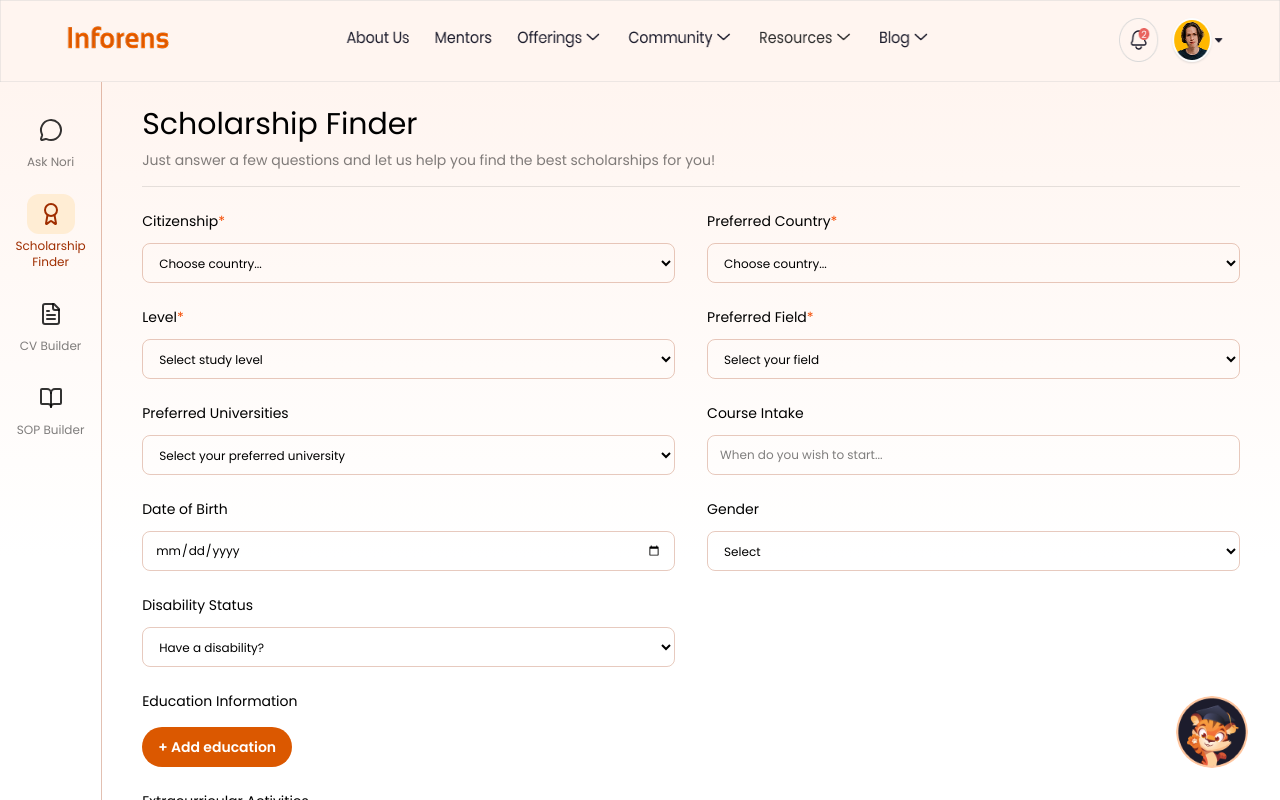
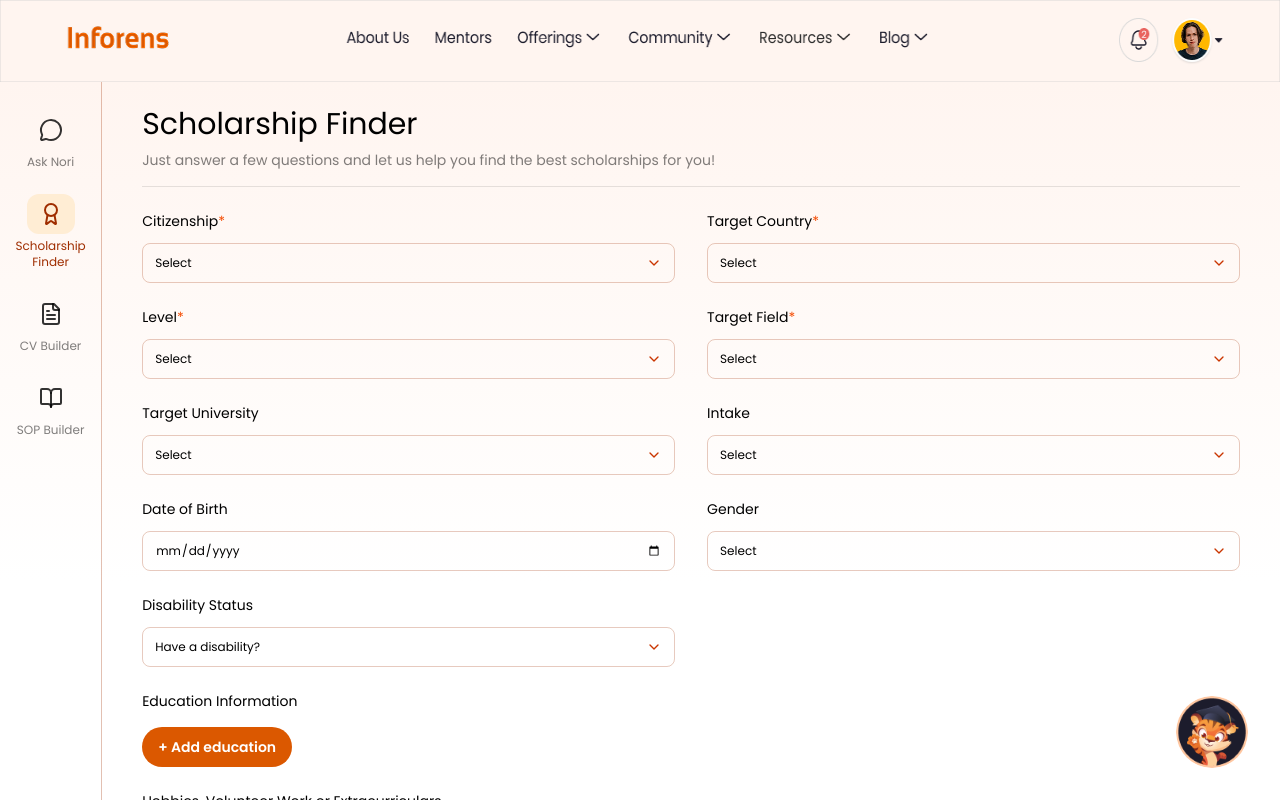
Before and after one commit to ks-inforens/chatbot, a React (Vite) app in the folder frontend/: page /scholarship-finder in a window 1280 px wide. Shown: the top 800 px of the page. Built offline with nearby package versions, Linux system fonts and the light colour scheme.

Commit message:
Latest update: scholarship finder complete

```diff
--- a/frontend/src/components/ScholarshipFinderForm.jsx
+++ b/frontend/src/components/ScholarshipFinderForm.jsx
@@ -1,5 +1,6 @@
 import React, { useState } from "react";
 import { options } from "../data/scholarshipFinderData";
+import SearchDropdown from "./SearchDropdown";
 
 // Helper function to get date string of exactly 18 years ago from today
 const getMinDOB = () => {
@@ -11,6 +12,9 @@ const getMinDOB = () => {
 export default function ScholarshipFinderForm({ form, setForm, onNext }) {
     const [error, setError] = useState("");
     const [validationErrors, setValidationErrors] = useState({});
+    const [countrySearch, setCountrySearch] = useState("");
+    const [universitySearch, setUniversitySearch] = useState("");
+    const [openDropdown, setOpenDropdown] = useState(null);
 
     const handleChange = (e) => {
         const { name, value } = e.target;
@@ -51,6 +55,32 @@ export default function ScholarshipFinderForm({ form, setForm, onNext }) {
         setValidationErrors({});
         setError("");
         onNext();
+    };
+
+    const filteredCountries = options["countries"].filter(c =>
+        c.toLowerCase().includes(countrySearch.toLowerCase())
+    );
+
+    const filteredUnis = options["universities"].filter(c =>
+        c.toLowerCase().includes(universitySearch.toLowerCase())
+    );
+
+    const handleSelect = (name, value) => {
+        setForm(prev => ({ ...prev, [name]: value }));
+        setOpenDropdown(null);
+
+        // Clear validation error for this field
+        if (validationErrors[name]) {
+            setValidationErrors(prev => {
+                const newErrors = { ...prev };
+                delete newErrors[name];
+                return newErrors;
+            });
+        }
+    };
+
+    const toggleDropdown = (name) => {
+        setOpenDropdown(openDropdown === name ? null : name);
     };
 
     const addEducation = () => {
@@ -162,104 +192,90 @@ export default function ScholarshipFinderForm({ form, setForm, onNext }) {
                     <label className="text-sm mb-1">
                         Citizenship<span className="text-orange-600">*</span>
                     </label>
-                    <select
-                        name="citizenship"
-                        value={form.citizenship}
-                        onChange={handleChange}
-                        className="w-full text-xs h-10 px-3 border border-orange-800/25 rounded-lg"
-                    >
-                        <option value="">Choose country...</option>
-                        {options["countries"].map((c) => (
-                            <option key={c} value={c}>
-                                {c}
-                            </option>
-                        ))}
-                    </select>
+                    <SearchDropdown
+                        label={form.citizenship || "Select"}
+                        isOpen={openDropdown === "citizenship"}
+                        onToggle={() => toggleDropdown("citizenship")}
+                        searchable
+                        multiSelect={false}
+                        searchValue={countrySearch}
+                        onSearchChange={e => setCountrySearch(e.target.value)}
+                        options={filteredCountries.map(c => ({ id: c, name: c }))}
+                        selectedOptions={form.citizenship ? [form.citizenship] : []}
+                        onOptionToggle={id => handleSelect("citizenship", id)}
+                    />
                 </div>
 
                 <div className="flex flex-col gap-2">
                     <label className="text-sm mb-1">
-                        Preferred Country<span className="text-orange-600">*</span>
+                        Target Country<span className="text-orange-600">*</span>
                     </label>
-                    <select
-                        name="preferredCountry"
-                        value={form.preferredCountry}
-                        onChange={handleChange}
-                        className="w-full text-xs h-10 px-3 border border-orange-800/25 rounded-lg"
-                    >
-                        <option value="">Choose country...</option>
-                        {options["countries"].map((c) => (
-                            <option key={c} value={c}>
-                                {c}
-                            </option>
-                        ))}
-                    </select>
+                    <SearchDropdown
+                        label={form.preferredCountry || "Select"}
+                        isOpen={openDropdown === "preferredCountry"}
+                        onToggle={() => toggleDropdown("preferredCountry")}
+                        searchable
+                        multiSelect={false}
+                        searchValue={countrySearch}
+                        onSearchChange={e => setCountrySearch(e.target.value)}
+                        options={filteredCountries.map(c => ({ id: c, name: c }))}
+                        selectedOptions={form.preferredCountry ? [form.preferredCountry] : []}
+                        onOptionToggle={id => handleSelect("preferredCountry", id)}
+                    />
                 </div>
 
                 <div className="flex flex-col gap-2">
                     <label className="text-sm mb-1">
                         Level<span className="text-orange-600">*</span>
                     </label>
-                    <select
-                        name="studyLevel"
-                        value={form.studyLevel}
-                        onChange={handleChange}
-                        className="w-full text-xs h-10 px-3 border border-orange-800/25 rounded-lg"
-                    >
-                        <option value="">Select study level</option>
-                        {options["studyLevels"].map((level) => (
-                            <option key={level} value={level}>
-                                {level}
-                            </option>
-                        ))}
-                    </select>
+                    <SearchDropdown
+                        label={form.studyLevel || "Select"}
+                        isOpen={openDropdown === "studyLevel"}
+                        onToggle={() => toggleDropdown("studyLevel")}
+                        options={options["studyLevels"].map(s => ({ id: s, name: s }))}
+                        selectedOptions={form.studyLevel ? [form.studyLevel] : []}
+                        onOptionToggle={id => handleSelect("studyLevel", id)}
+                    />
                 </div>
 
                 <div className="flex flex-col gap-2">
                     <label className="text-sm mb-1">
-                        Preferred Field<span className="text-orange-600">*</span>
+                        Target Field<span className="text-orange-600">*</span>
                     </label>
-                    <select
-                        name="field"
-                        value={form.field}
-                        onChange={handleChange}
-                        className="w-full text-xs h-10 px-3 border border-orange-800/25 rounded-lg"
-                    >
-                        <option value="">Select your field</option>
-                        {options["fields"].map((f) => (
-                            <option key={f} value={f}>
-                                {f}
-                            </option>
-                        ))}
-                    </select>
+                    <SearchDropdown
+                        label={form.field || "Select"}
+                        isOpen={openDropdown === "field"}
+                        onToggle={() => toggleDropdown("field")}
+                        options={options["fields"].map(s => ({ id: s, name: s }))}
+                        selectedOptions={form.field ? [form.field] : []}
+                        onOptionToggle={id => handleSelect("field", id)}
+                    />
                 </div>
 
                 <div className="flex flex-col gap-2">
-                    <label className="text-sm mb-1">Preferred Universities</label>
-                    <select
-                        name="university"
-                        value={form.university}
-                        onChange={handleChange}
-                        className="w-full text-xs h-10 px-3 border border-orange-800/25 rounded-lg"
-                    >
-                        <option value="">Select your preferred university</option>
-                        {options["universities"].map((u) => (
-                            <option key={u} value={u}>
-                                {u}
-                            </option>
-                        ))}
-                    </select>
+                    <label className="text-sm mb-1">Target University</label>
+                    <SearchDropdown
+                        label={form.university || "Select"}
+                        isOpen={openDropdown === "university"}
+                        onToggle={() => toggleDropdown("university")}
+                        searchable
+                        searchValue={universitySearch}
+                        onSearchChange={e => setUniversitySearch(e.target.value)}
+                        options={filteredUnis.map(c => ({ id: c, name: c }))}
+                        selectedOptions={form.university ? [form.university] : []}
+                        onOptionToggle={id => handleSelect("university", id)}
+                    />
                 </div>
 
                 <div className="flex flex-col gap-2">
-                    <label className="text-sm mb-1">Course Intake</label>
-                    <input
-                        name="intake"
-                        value={form.intake}
-                        onChange={handleChange}
-                        type="text"
-                        placeholder="When do you wish to start..."
-                        className="w-full text-xs h-10 px-3 border border-orange-800/25 rounded-lg"
+                    <label className="text-sm mb-1">Intake</label>
+                    <SearchDropdown
+                        label={form.intake || "Select"}
+                        isOpen={openDropdown === "intake"}
+                        onToggle={() => toggleDropdown("intake")}
+                        options={options["intakes"].map(s => ({ id: s, name: s }))}
+                        selectedOptions={form.intake ? [form.intake] : []}
+                        onOptionToggle={id => handleSelect("intake", id)}
                     />
                 </div>
 
@@ -277,36 +293,26 @@ export default function ScholarshipFinderForm({ form, setForm, onNext }) {
 
                 <div className="flex flex-col gap-2">
                     <label className="text-sm mb-1">Gender</label>
-                    <select
-                        name="gender"
-                        value={form.gender}
-                        onChange={handleChange}
-                        className="w-full text-xs h-10 px-3 border border-orange-800/25 rounded-lg"
-                    >
-                        <option value="">Select</option>
-                        {options["genders"].map((g) => (
-                            <option key={g} value={g}>
-                                {g}
-                            </option>
-                        ))}
-                    </select>
+                    <SearchDropdown
+                        label={form.gender || "Select"}
+                        isOpen={openDropdown === "gender"}
+                        onToggle={() => toggleDropdown("gender")}
+                        options={options["genders"].map(s => ({ id: s, name: s }))}
+                        selectedOptions={form.gender ? [form.gender] : []}
+                        onOptionToggle={id => handleSelect("gender", id)}
+                    />
                 </div>
 
                 <div className="flex flex-col gap-2">
                     <label className="text-sm mb-1">Disability Status</label>
-                    <select
-                        name="disability"
-                        value={form.disability}
-                        onChange={handleChange}
-                        className="w-full text-xs h-10 px-3 border border-orange-800/25 rounded-lg"
-                    >
-                        <option value="">Have a disability?</option>
-                        {options["disabilityOptions"].map((d) => (
-                            <option key={d} value={d}>
-                                {d}
-                            </option>
-                        ))}
-                    </select>
+                    <SearchDropdown
+                        label={form.disability || "Have a disability?"}
+                        isOpen={openDropdown === "disability"}
+                        onToggle={() => toggleDropdown("disability")}
+                        options={options["disabilityOptions"].map(s => ({ id: s, name: s }))}
+                        selectedOptions={form.disability ? [form.disability] : []}
+                        onOptionToggle={id => handleSelect("disability", id)}
+                    />
                 </div>
                 {form.disability === "Yes" && (
                     <div className="flex flex-col gap-2">
@@ -364,7 +370,7 @@ export default function ScholarshipFinderForm({ form, setForm, onNext }) {
                                             onChange={e => updateEducation(i, "level", e.target.value)}
                                             className="w-full text-xs h-10 px-3 border border-orange-800/25 rounded-lg"
                                         >
-                                            <option value="">Select study level</option>
+                                            <option value="">Select your study level...</option>
                                             {options["studyLevels"].map((level) => (
                                                 <option key={level} value={level}>
                                                     {level}
@@ -524,7 +530,16 @@ export default function ScholarshipFinderForm({ form, setForm, onNext }) {
 
                 {/* Extracurricular Activities */}
                 <div className="flex flex-col gap-2 col-span-2">
-                    <label className="text-sm mb-1">Extracurricular Activities</label>
+                    <label className="text-sm mb-1">Hobbies, Volunteer Work or Extracurriculars</label>
+                    <SearchDropdown
+                        label={form.typeOfActivity || "Select one..."}
+                        isOpen={openDropdown === "typeOfActivity"}
+                        onToggle={() => toggleDropdown("typeOfActivity")}
+                        options={options["activityType"].map(s => ({ id: s, name: s }))}
+                        selectedOptions={form.typeOfActivity ? [form.typeOfActivity] : []}
+                        onOptionToggle={id => handleSelect("typeOfActivity", id)}
+                        className="md:max-w-100"
+                    />
                     <textarea
                         name="extracurricular"
                         value={form.extracurricular}
--- a/frontend/src/components/ScholarshipReviewStage.jsx
+++ b/frontend/src/components/ScholarshipReviewStage.jsx
@@ -46,9 +46,9 @@ export default function ReviewStage({ form, onEdit, onSubmit }) {
                                 form.education.map((edu, idx) => (
                                     <div key={idx}>
                                         <h1 className="text-sm font-semibold">{edu.universityName === "Other" ? edu.otherUniversityName : edu.universityName}</h1>
-                                        {edu.startDate && <h2 className="text-sm italic mb-1">{edu.startDate} - {edu.endDate}</h2>}
+                                        {edu.startDate && <h2 className="text-sm italic mb-1">{edu.startDate} - {edu.isPresent? "Present" : edu.endDate}</h2>}
                                         <p className="text-sm">{edu.level ?? edu.level} &bull; {edu.course ?? edu.course}</p>
-                                        <p className="text-sm">{edu.results && edu.results}</p>
+                                        <p className="text-sm">Results/Grades: {edu.results && edu.results}</p>
                                     </div>
                                 ))
                             ) : (
--- a/frontend/src/components/SearchDropdown.jsx
+++ b/frontend/src/components/SearchDropdown.jsx
@@ -1,4 +1,4 @@
-import React from "react";
+import React, { useEffect, useRef } from "react";
 import { ChevronUp, ChevronDown, Search } from "lucide-react";
 
 const SearchDropdown = ({
@@ -17,8 +17,28 @@ const SearchDropdown = ({
   onOptionToggle = () => { },
 }) => {
 
+  const dropdownRef = useRef(null);
+
+  useEffect(() => {
+    if (!isOpen) return;
+
+    function handleClickOutside(event) {
+      if (
+        dropdownRef.current &&
+        !dropdownRef.current.contains(event.target)
+      ) {
+        onToggle(false);
+      }
+    }
+
+    document.addEventListener("mousedown", handleClickOutside);
+    return () => {
+      document.removeEventListener("mousedown", handleClickOutside);
+    };
+  }, [isOpen, onToggle]);
+
   return (
-    <div className={`relative ${className}`}>
+    <div ref={dropdownRef} className={`relative ${className}`}>
       <button
         onClick={onToggle}
         className="w-full flex items-center justify-between cursor-pointer text-xs min-h-10 py-2 px-3 border border-orange-800/25 rounded-lg"
--- a/frontend/src/data/scholarshipFinderData.jsx
+++ b/frontend/src/data/scholarshipFinderData.jsx
@@ -1,3 +1,5 @@
+const currentYear = new Date().getFullYear();
+
 export const options = {
   countries: ["India", "United States", "United Kingdom", "Australia", "Canada"],
   studyLevels: ["Undergraduate", "Post Graduate", "PhD"],
@@ -6,6 +8,8 @@ export const options = {
   universities: ["Harvard", "Oxford", "MIT", "Stanford"],
   disabilityOptions: ["Yes", "No"],
   genders: ["Male", "Female", "Other"],
+  intakes: [currentYear, currentYear+1, currentYear+2],
+  activityType: ["Extracurriculars"],
 };
 
 export const questions = [
--- a/frontend/src/pages/ScholarshipFinderPage.jsx
+++ b/frontend/src/pages/ScholarshipFinderPage.jsx
@@ -1,7 +1,7 @@
 import React, { useState } from "react";
 import ScholarshipFinderForm from "../components/ScholarshipFinderForm";
 import ReviewStage from "../components/ScholarshipReviewStage";
-import { Search } from "lucide-react";
+import { Award, Search } from "lucide-react";
 import { API_BASE_URL } from "../data/api";
 
 function ScholarshipResults({ scholarships, error, onBack }) {
@@ -27,50 +27,40 @@ function ScholarshipResults({ scholarships, error, onBack }) {
             Here are some of the scholarships you can apply to...
           </p>
 
+          <button
+            onClick={onBack}
+            className="text-xs py-3 md:py-0 flex flex-col md:flex-row gap-1.5 items-center px-4 min-h-8 text-black/80 bg-black/5 rounded-2xl hover:bg-black/10 mb-6 cursor-pointer"
+          >
+            <Search className="inline w-4 h-4" />
+            Find Again
+          </button>
+
           <div className="grid grid-cols-1 sm:grid-cols-2 lg:grid-cols-3 gap-6 mb-6">
             {scholarships.map((scholarship, i) => {
               const title = scholarship.name || "Scholarship Name";
               const description = scholarship.description || "Description not available.";
+              const deadline = scholarship.deadline || "No deadline.";
 
               return (
                 <div
                   key={i}
-                  className="flex gap-4 rounded-lg border border-orange-600/30 hover:shadow-sm transition overflow-hidden"
+                  className="flex flex-col gap-4 rounded-lg border border-orange-600/30 hover:shadow-sm transition overflow-hidden"
                 >
                   {/* Icon area */}
-                  <div className="flex items-center justify-center w-16 bg-orange-100">
-                    <svg
-                      className="w-10 h-10 text-orange-600"
-                      fill="none"
-                      stroke="currentColor"
-                      strokeWidth={2}
-                      viewBox="0 0 24 24"
-                      xmlns="http://www.w3.org/2000/svg"
-                    >
-                      <path
-                        strokeLinecap="round"
-                        strokeLinejoin="round"
-                        d="M9 12h6m2 0a2 2 0 11-4 0 2 2 0 014 0zM12 2v20m4-6v6a2 2 0 01-4 0v-6"
-                      ></path>
-                    </svg>
+                  <div className="flex flex-col py-4 gap-2 items-center justify-center bg-orange-100">
+                    <Award className="w-8 h-8 text-orange-600" />
+                    <h3 className="text-center text-base font-semibold text-gray-900">{title.trim()}</h3>
                   </div>
 
                   {/* Content area */}
-                  <div className="flex flex-col gap-1 flex-1 py-6 px-6">
-                    <h3 className="text-base font-semibold text-gray-900 mb-1">{title.trim()}</h3>
+                  <div className="flex flex-col gap-4 py-6 px-6">
                     <p className="text-sm text-gray-600">{description.trim()}</p>
+                    <p className="text-sm text-gray-600 font-medium">Deadline: {deadline.trim()}</p>
                   </div>
                 </div>
               );
             })}
           </div>
-
-          <button
-            className="px-10 py-2 rounded-xl bg-gray-200 hover:bg-gray-300 cursor-pointer text-gray-800 transition"
-            onClick={onBack}
-          >
-            Find Again
-          </button>
         </>
       )}
 
@@ -102,6 +92,7 @@ export default function ScholarshipFinderPage() {
     dob: "",
     gender: "",
     genderDetails: "",
+    typeOfActivity: "Extracurriculars",
     extracurricular: "",
     education: [],
   });
@@ -128,6 +119,7 @@ export default function ScholarshipFinderPage() {
           : form.disability === "No"
             ? "No"
             : null,
+      activity_type: form.typeOfActivity || "Extracurriculars",
       extracurricular: form.extracurricular || null,
     };
   };
```
Also changed, not shown: 1 other file (tests, documents, lock files or other folders).
